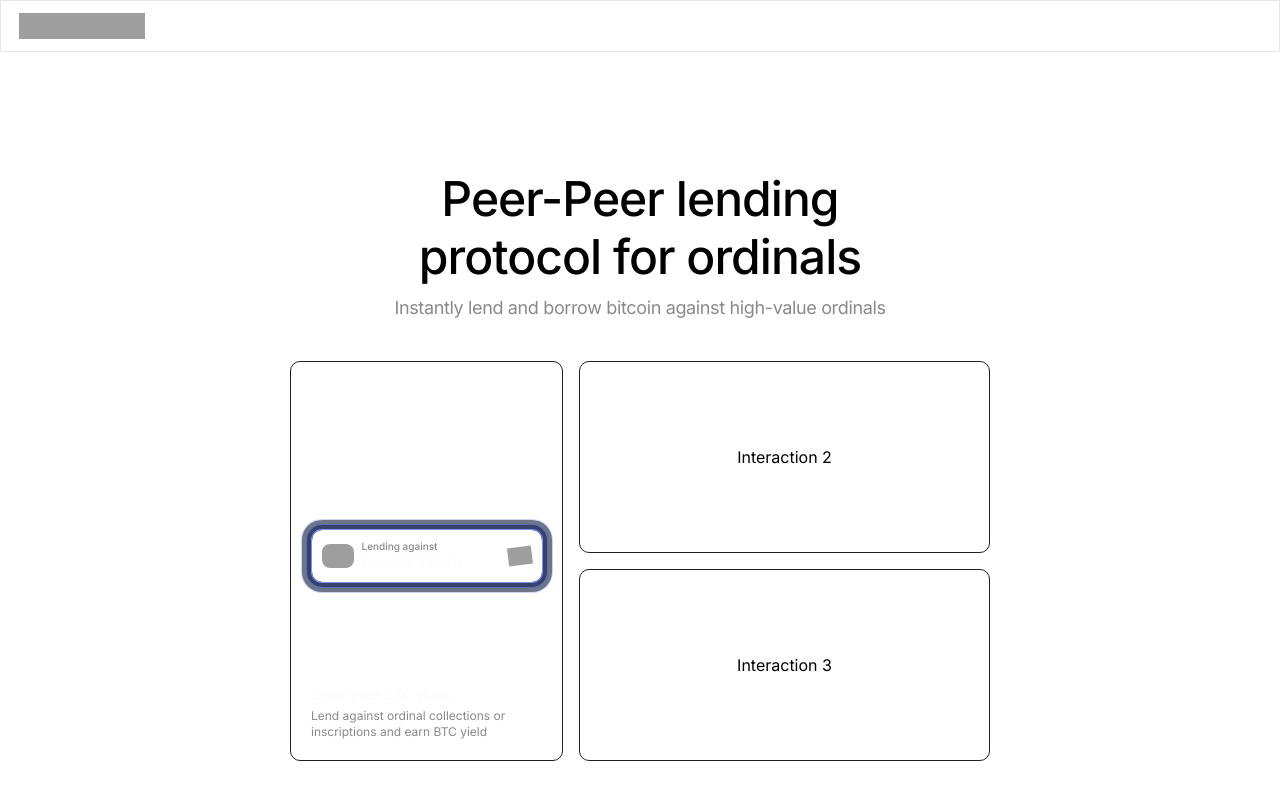
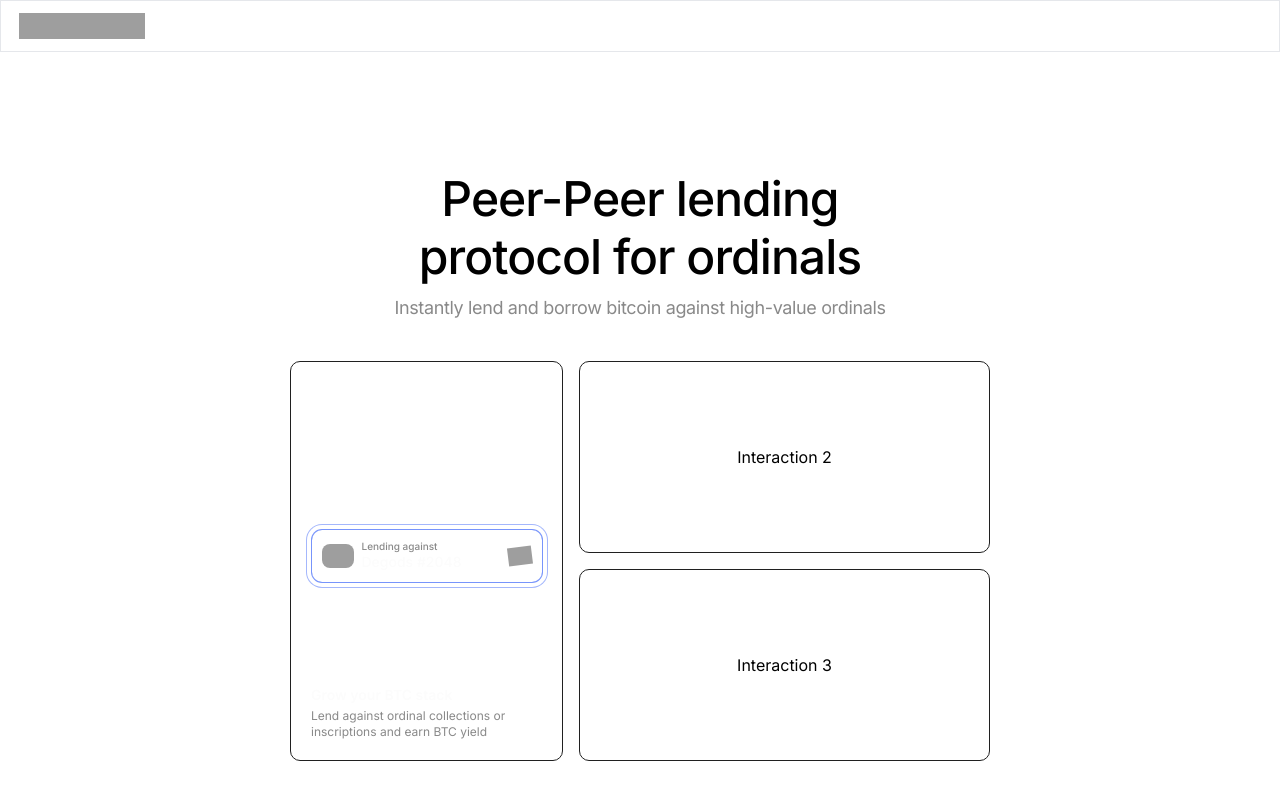
Before and after one commit to chain-labs/icebox-lp, a Next.js app: page / in a window 1280 px wide. Built offline with nearby package versions, Linux system fonts and the light colour scheme; grey boxes are pictures that could not be loaded.

Commit message:
upgraded animation for interaction 1

```diff
--- a/src/components/InteractiveSection/index.tsx
+++ b/src/components/InteractiveSection/index.tsx
@@ -7,9 +7,9 @@ type Props = {};
 const InteractiveSection = (props: Props) => {
   return (
     <div className="w-screen flex justify-center">
-      <div className="w-[90%] md:w-[700px] flex flex-col md:flex-row">
+      <div className="w-[90%] md:w-[700px] flex flex-col md:flex-row gap-4">
         <Interaction1 />
-        <div className="order-1 md:order-2 md:flex-1">
+        <div className="order-1 md:order-2 md:flex-1 flex flex-col gap-4">
           <Interaction2 />
           <Interaction3 />
         </div>
@@ -22,7 +22,7 @@ export default InteractiveSection;
 
 const Interaction1 = () => {
   return (
-    <div className="order-2 md:order-1 w-full md:w-[273px] md:h-full border border-neutral-800 rounded-[10px] flex flex-col items-center px-4 pb-[18px] md:p-5 md:justify-end md:mr-4">
+    <div className="order-2 md:order-1 w-full md:w-[273px] md:h-full border border-neutral-800 rounded-[10px] flex flex-col items-center px-4 pb-[18px] md:p-5 md:justify-end">
       <div className="mt-[42px] md:mt-0 rounded-[10px] flex items-center p-2.5 animate-throb mb-[42px] md:mb-[105px]">
         <Image
           src={DEGODS_AVATAR}
@@ -57,7 +57,7 @@ const Interaction1 = () => {
 
 const Interaction2 = () => {
   return (
-    <div className="md:h-[192px] md:mb-4 border border-neutral-800 rounded-[10px] flex justify-center items-center ">
+    <div className="md:h-[192px] border border-neutral-800 rounded-[10px] flex justify-center items-center ">
       Interaction 2
     </div>
   );
--- a/src/styles/globals.css
+++ b/src/styles/globals.css
@@ -26,18 +26,18 @@ body {
 
 @keyframes throb {
   0%{
-    box-shadow: 0px 0px 0px 1px #7794FB, 0px 0px 0px 5px #1D1D1F00, 0px 0px 0px 6px rgba(54, 97, 249, 0), 0px 0px 0px 10px #1D1D1F00, 0px 0px 0px 11px rgba(54, 97, 249, 0);
+    box-shadow: 0px 0px 0px 1px #7794FB, 0px 0px 0px 5px var(--background-hex), 0px 0px 0px 6px rgba(54, 97, 249, 0), 0px 0px 0px 10px var(--background-hex), 0px 0px 0px 11px rgba(54, 97, 249, 0);
   }
   25% {
-
+    box-shadow: 0px 0px 0px 1px #7794FB, 0px 0px 0px 5px var(--background-hex), 0px 0px 0px 6px rgba(54, 97, 249, 0.45), 0px 0px 0px 10px var(--background-hex), 0px 0px 0px 11px rgba(54, 97, 249, 0);
   }
   50% {
-    box-shadow: 0px 0px 0px 1px #7794FB, 0px 0px 0px 5px #1D1D1F, 0px 0px 0px 6px rgba(54, 97, 249, 0.85), 0px 0px 0px 10px #1D1D1F, 0px 0px 0px 11px rgba(54, 97, 249, 0.5);
+    box-shadow: 0px 0px 0px 1px #7794FB, 0px 0px 0px 5px var(--background-hex), 0px 0px 0px 6px rgba(54, 97, 249, 0.85), 0px 0px 0px 10px var(--background-hex), 0px 0px 0px 11px rgba(54, 97, 249, 0.5);
   }
   75% {
-
+    box-shadow: 0px 0px 0px 1px #7794FB, 0px 0px 0px 5px var(--background-hex), 0px 0px 0px 6px rgba(54, 97, 249, 0.45), 0px 0px 0px 10px var(--background-hex), 0px 0px 0px 11px rgba(54, 97, 249, 0);
   }
   100% {
-    box-shadow: 0px 0px 0px 1px #7794FB, 0px 0px 0px 5px #1D1D1F00, 0px 0px 0px 6px rgba(54, 97, 249, 0), 0px 0px 0px 10px #1D1D1F00, 0px 0px 0px 11px rgba(54, 97, 249, 0);
+    box-shadow: 0px 0px 0px 1px #7794FB, 0px 0px 0px 5px var(--background-hex), 0px 0px 0px 6px rgba(54, 97, 249, 0), 0px 0px 0px 10px var(--background-hex), 0px 0px 0px 11px rgba(54, 97, 249, 0);
   }
 }
--- a/tailwind.config.js
+++ b/tailwind.config.js
@@ -17,7 +17,7 @@ module.exports = {
           'conic-gradient(from 180deg at 50% 50%, var(--tw-gradient-stops))',
       },
       animation: {
-        'throb': 'throb 2s linear infinite'
+        'throb': 'throb 2s ease-in-out infinite'
       }
     },
   },
```
